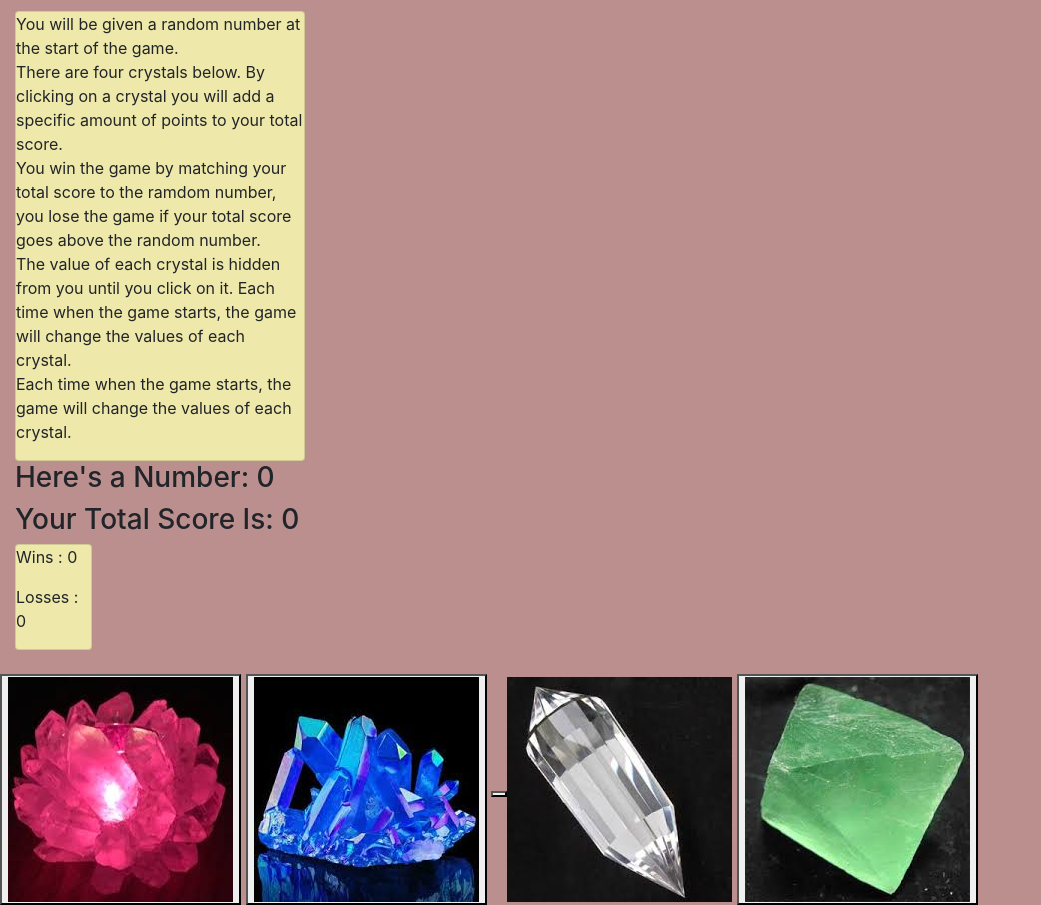
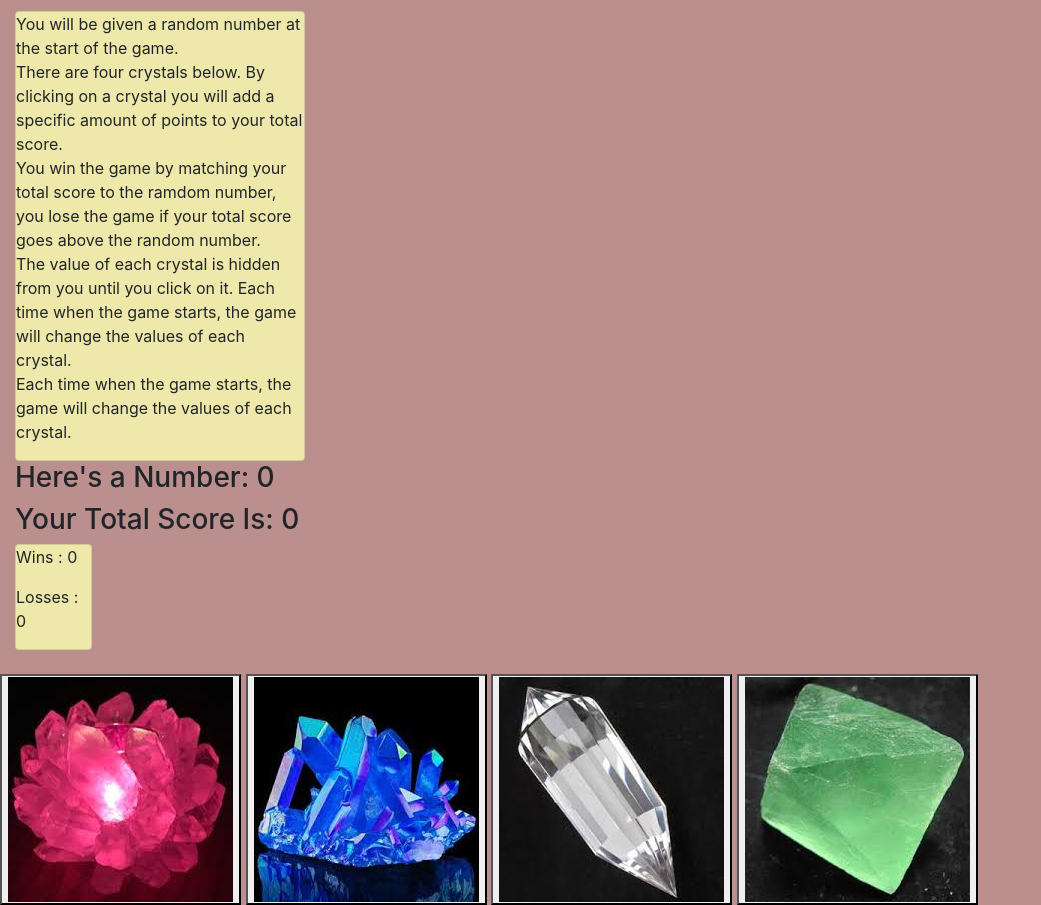
Before and after one commit to Sarfulah/unit-4-game, a plain HTML site: page index.html in a window 1280 px wide. Shown: the part 119-1024 px from the top of the page, without its empty margins (0-1041 px from the left). Drawn offline with nearby package versions, Linux system fonts and the light colour scheme.

Commit message:
button clicks work

```diff
--- a/assets/javascript/games.js
+++ b/assets/javascript/games.js
@@ -49,12 +49,19 @@ $(document).ready(function () {
 
         });
 
-        // Create a game function where # is set for each crystal
     }
 
+    // Create a game function where # is set for each crystal
     for (var i = 0; i < 4; i++) {
         random = Math.floor(Math.random() * 12);
         console.log(random);
+
+        var gems = $("<div>");
+        gems.attr({
+            "class": 'gems',
+            "data-random": random
+        });
+        $(".gems").append(gems);
     }
     // $("#ruby" + (i + 1)).attr("data-value", numberOptions[i]);
     // yourScore = yourScore + ruby;
@@ -72,7 +79,8 @@ $(document).ready(function () {
 
     // usernumber set
     // computer # set
-    $('#ruby').on("click", function () {
+    $('.gems').on("click", function () {
+        console.log($(this))
     // display crystal value
     // $('#')
     // adds value of crystal to user#
--- a/index.html
+++ b/index.html
@@ -56,7 +56,7 @@
     <div class="buttons">
         <button class="gems" id="ruby"><img src="./assets/images/re.jpg"></button>
         <button class="gems" id="sapphire"><img src="./assets/images/blue.jpg"></button>
-        <button class="gems" id="diamond"></button><img src="./assets/images/clear.jpg"></button>
+        <button class="gems" id="diamond"><img src="./assets/images/clear.jpg"></button>
         <button class="gems" id="emerald"><img src="./assets/images/gree.jpg"></button>
     </div>
 
```
